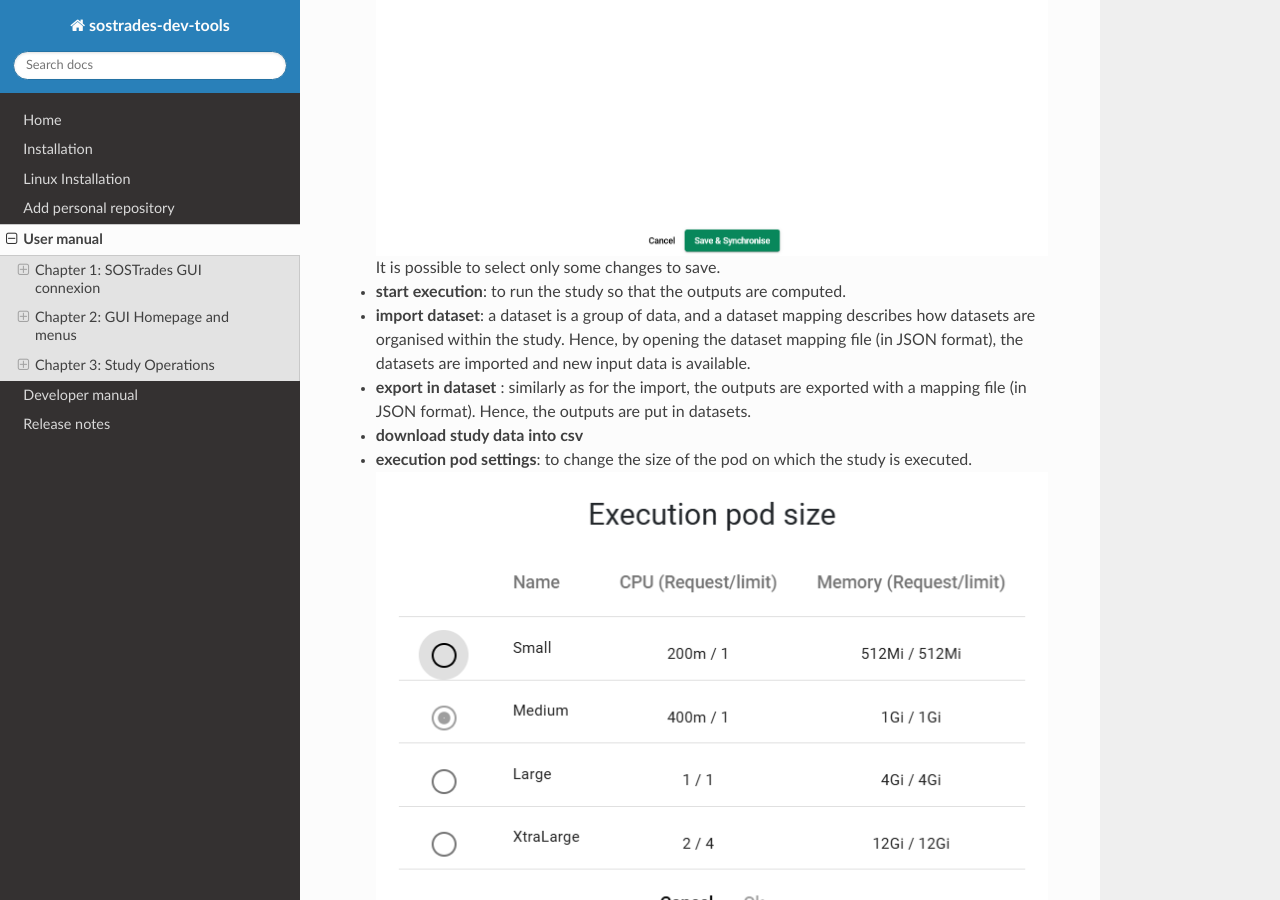
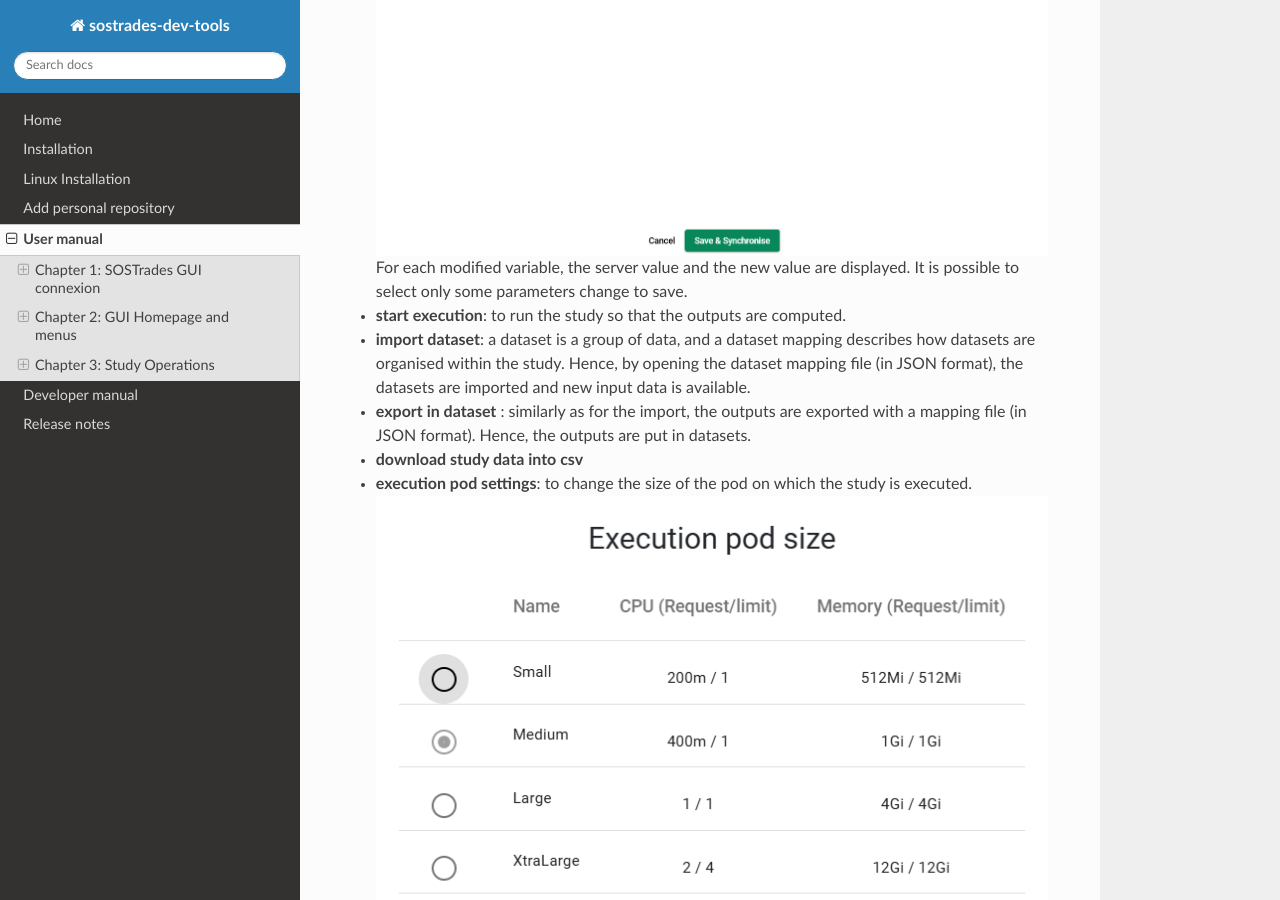
Before and after one commit to os-climate/sostrades-dev-tools, a Sphinx documentation site: the page built from docs/source/user_manual.md, in a window 1280 px wide and 900 px high, scrolled down 21169 px. Built offline with Sphinx 7.4.7 and the Read the Docs theme 3.1.0, drawn with Linux system fonts in a browser that asks for light colours.

Commit message:
Modified  save changes in action bar

```diff
--- a/docs/source/user_manual.md
+++ b/docs/source/user_manual.md
@@ -308,7 +308,7 @@ This is the action bar of a study in edition mode: <br>
 There are various possible actions, from left to right in the action bar:
 - **save changes**: to save uploaded or edited data (see subsection 3.3.1 Data). <br>
 ![](images/platform_study/study_panel/action_bar/save_changes.png) <br>
-It is possible to select only some changes to save.
+For each modified variable, the server value and the new value are displayed. It is possible to select only some parameters change to save.
 - **start execution**: to run the study so that the outputs are computed.
 - **import dataset**: a dataset is a group of data, and a dataset mapping describes how datasets are organised within the study. Hence, by opening the dataset mapping file (in JSON format), the datasets are imported and new input data is available.
 - **export in dataset** : similarly as for the import, the outputs are exported with a mapping file (in JSON format). Hence, the outputs are put in datasets.
```
